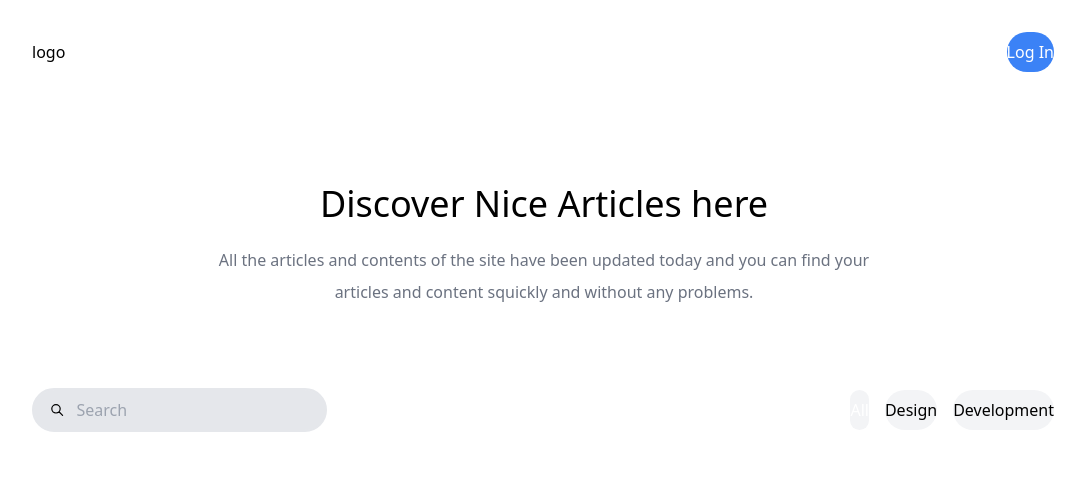
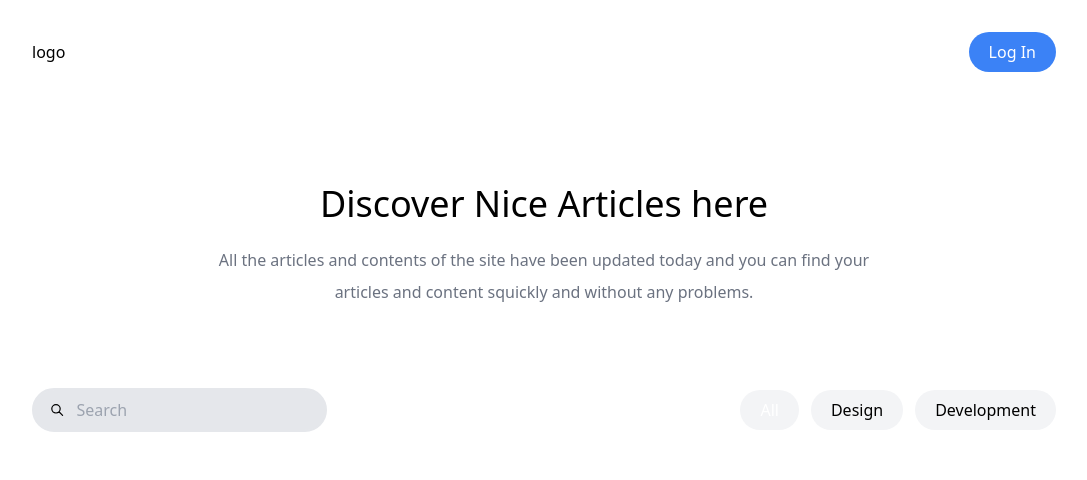
Before and after one commit to staranbeer/blog, a Next.js app: page /blog in a window 1280 px wide. Shown: the top 480 px of the page, without its empty margins (96-1183 px from the left). Built offline with nearby package versions, Linux system fonts and the light colour scheme; no server answers.

Commit message:
added the key prop

```diff
--- a/pages/blog/[slug].jsx
+++ b/pages/blog/[slug].jsx
@@ -50,7 +50,7 @@ const Slug = (props) => {
                   return (
                     <div {...getLineProps({ line, key: i })}>
                       {line.map((token, key) => (
-                        <span {...getTokenProps({ token, key })} />
+                        <span key={key} {...getTokenProps({ token, key })} />
                       ))}
                     </div>
                   );
--- a/styles/globals.css
+++ b/styles/globals.css
@@ -11,8 +11,8 @@
     @apply cursor-pointer px-4 py-1 md:px-5 md:py-2 rounded-full md:font-medium;
   }
 
-  .tag {
-    @apply mx-0.5 px-0 !important;
+  pre .tag {
+    @apply px-0 py-0 !important;
   }
 
   .token.plain-text {
```
